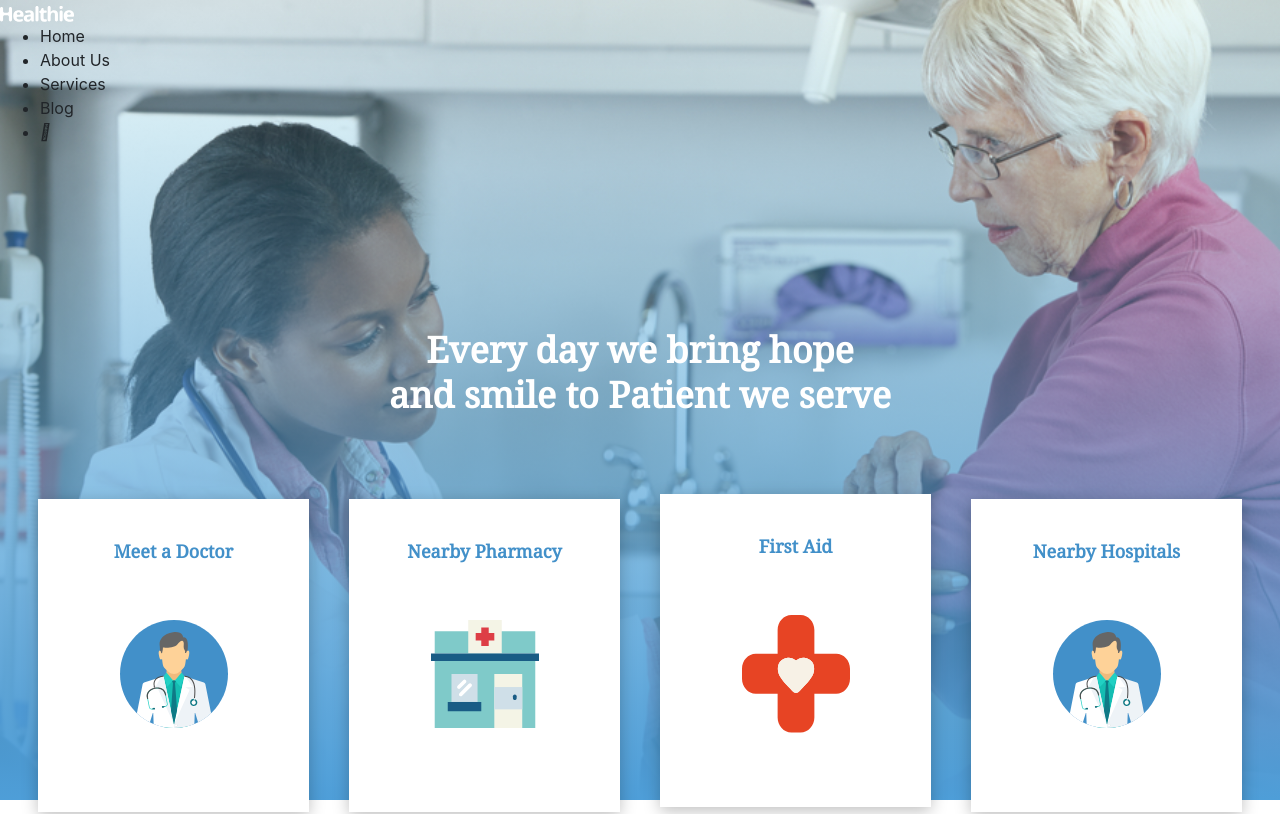
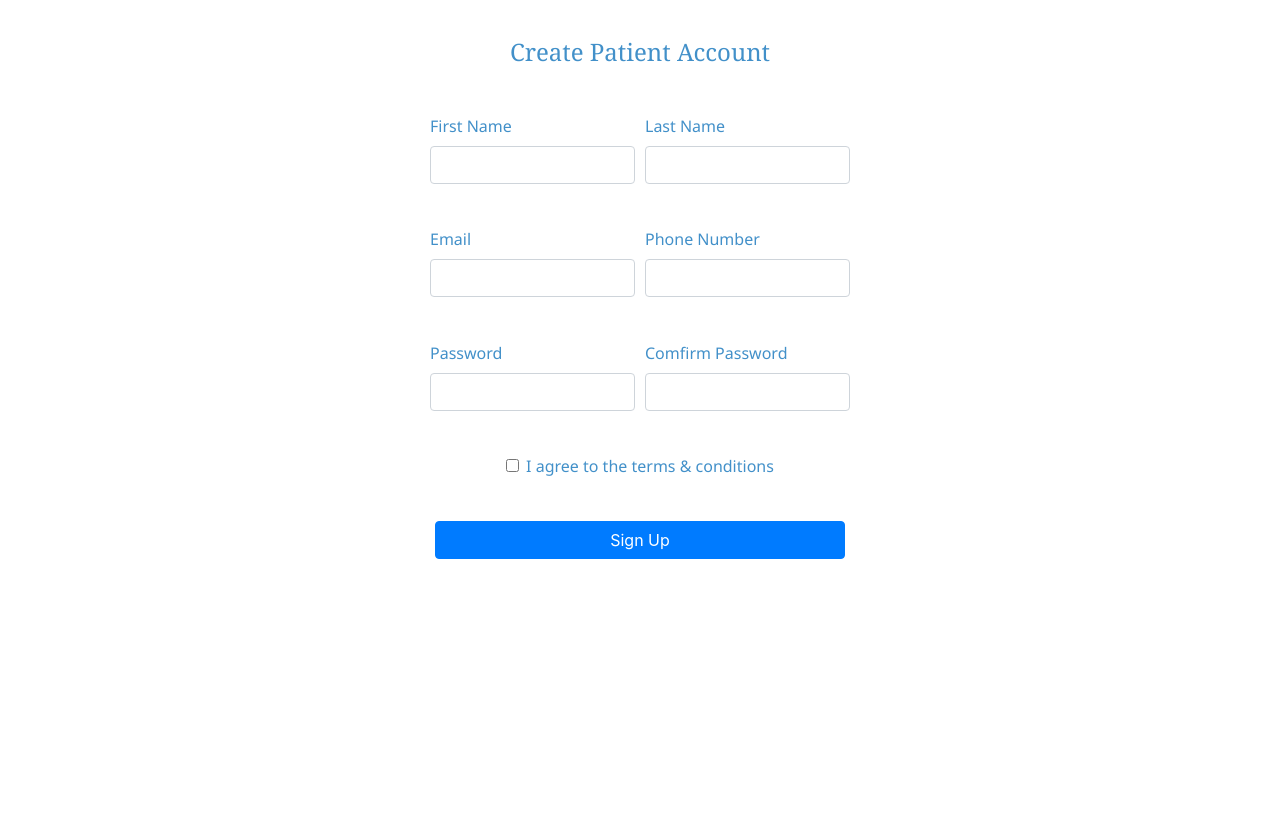
Before and after one commit to joshuanwankwo/Healthly, a React app: page / in a window 1280 px wide. Shown: the top 814 px of the page. Built offline with nearby package versions, Linux system fonts and the light colour scheme.

Commit message:
third commit

```diff
--- a/src/app/App.js
+++ b/src/app/App.js
@@ -5,10 +5,10 @@ import './App.css';
 //import FindADoctorNav from '../components/findADoctorNav/navBar';
 //import LandingPage from '../components/Landing-page/Landing-Page';
 //import LoginPage from '../components/LoginPage/loginpage';
-//import SignUp from '../components/SignupPage/signup';
+import SignUp from '../components/SignupPage/signup';
 // import Navbar from '../components/navbar/navbar';
 // import DoctorsProfile from '../components/DoctorsProfile/DoctorsProfile';
-import HomePage from '../components/homePage/HomePage';
+//import HomePage from '../components/homePage/HomePage';
 //import Symptoms from '../components/Symptoms/Symptoms';
 //import BookDoc from '../components/bookDoc/BookDoc';
 // import FindADoctor from '../components/find-a-doc/find-a-doctor';
@@ -18,7 +18,7 @@ import HomePage from '../components/homePage/HomePage';
 class App extends React.Component{
     render(){
             return(
-           <HomePage />
+           <SignUp />
             )
     }
 }
--- a/src/components/SignupPage/signup.js
+++ b/src/components/SignupPage/signup.js
@@ -4,11 +4,24 @@ import Form from 'react-bootstrap/Form';
 import Col from 'react-bootstrap/Col';
 import Button from 'react-bootstrap/Button'
 
-function SignUp() {
+class  SignUp extends React.Component {
+    constructor(props){
+      super(props);
+      this.state={
+        firstName: null,
+        lastName: null,
+        email:null,
+        password:null,
+      }
+    }
+    submitForm =(event)=>{
+          console.log(event.target.value)
+    }
+    render(){
+       return (
+        <div className="LoginPage-parent">
 
-    return <div className="LoginPage-parent">
-
-        <Form className="signup-form">
+        <Form className="signup-form" noValidate>
 
         <p className="signup-p">
             Create Patient Account
@@ -59,8 +72,10 @@ function SignUp() {
       </Form>
 
     </div>
+       )
 
 
-;}
+}
+}
 
 export default SignUp;
```
